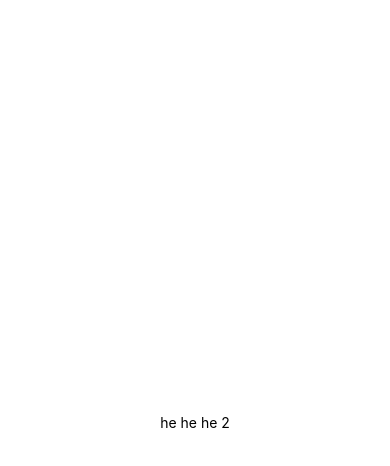
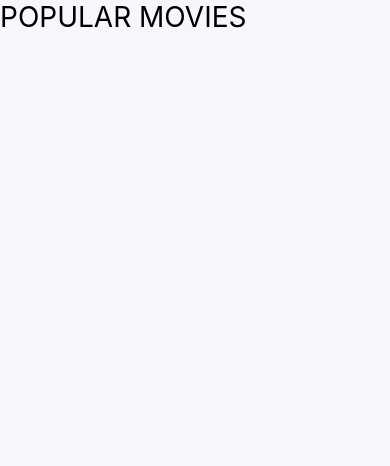
Before and after one commit to VinhNgo2001/AwesomeProject, a React Native app: screen /home in a window 390 px wide. Shown: the top 466 px of the page. Built offline with nearby package versions, Linux system fonts and the light colour scheme.

Commit message:
home screen

```diff
--- a/App.js
+++ b/App.js
@@ -1,22 +1,29 @@
-import { StatusBar } from 'expo-status-bar';
-import { StyleSheet, Text, View } from 'react-native';
+import React from "react";
+import {NavigationContainer } from "@react-navigation/native";
+import {createStackNavigator} from "@react-navigation/stack";
+import HomeScreen from "./src/screens/HomeScreen";
+import MoviesScreen from "./src/screens/MoviesScreen";
 
-export default function App() {
-    return ( <
-        View style = { styles.container } >
-        <Text>
-            he he he 2
-        </Text>
-        <StatusBar style = "auto" / >
-        </View>
+ const Stack = createStackNavigator()
+export default function () {
+    return (
+        <NavigationContainer>
+            <Stack.Navigator>
+                <Stack.Screen
+                    name = "home"
+                    component={HomeScreen}
+                    options={{headerShown:false}}
+                />
+                <Stack.Screen
+                    name = "movies"
+                    component={MoviesScreen}
+                    options={{headerShown:false}}
+                />
+
+
+            </Stack.Navigator>
+
+        </NavigationContainer>
+
     );
 }
-
-const styles = StyleSheet.create({
-    container: {
-        flex: 1,
-        backgroundColor: '#fff',
-        alignItems: 'center',
-        justifyContent: 'center',
-    },
-});
--- /dev/null
+++ b/src/constants/Colors.js
@@ -0,0 +1,6 @@
+export default {
+    BASIC_BACKGROUND: "rgb(245, 247, 250)",
+    ACTIVE: "057dfe",
+    WHITE: "ffffff"
+
+};
--- /dev/null
+++ b/src/screens/HomeScreen.js
@@ -0,0 +1,38 @@
+import { StatusBar } from 'expo-status-bar';
+import { StyleSheet, Text, View , ScrollView} from 'react-native';
+import Colors from '../constants/Colors';
+
+const HomeScreen =() => {
+    return ( <
+        ScrollView style = { styles.container } >
+            <StatusBar
+                style = "auto"
+                translucent = {false}
+                backgroundColor={Colors.BASIC_BACKGROUND}
+            / >
+            <View style = {styles.header}>
+                <Text style ={styles.headerTitle}>
+                    POPULAR MOVIES
+                </Text>
+            </View>
+        </ScrollView>
+    );
+}
+
+const styles = StyleSheet.create({
+    container: {
+        flex: 1,
+        backgroundColor:Colors.BASIC_BACKGROUND
+
+    },
+    header: {
+
+    },
+    headerTitle:{
+        fontSize:28
+
+    }
+
+
+});
+export default HomeScreen;
--- /dev/null
+++ b/src/screens/MoviesScreen.js
@@ -0,0 +1,23 @@
+import { StatusBar } from 'expo-status-bar';
+import { StyleSheet, Text, View } from 'react-native';
+
+const MoviesScreen =() => {
+    return ( <
+        View style = { styles.container } >
+        <Text>
+            Movies
+        </Text>
+        <StatusBar style = "auto" / >
+        </View>
+    );
+}
+
+const styles = StyleSheet.create({
+    container: {
+        flex: 1,
+        backgroundColor: '#fff',
+        alignItems: 'center',
+        justifyContent: 'center',
+    },
+});
+export default MoviesScreen;
```
